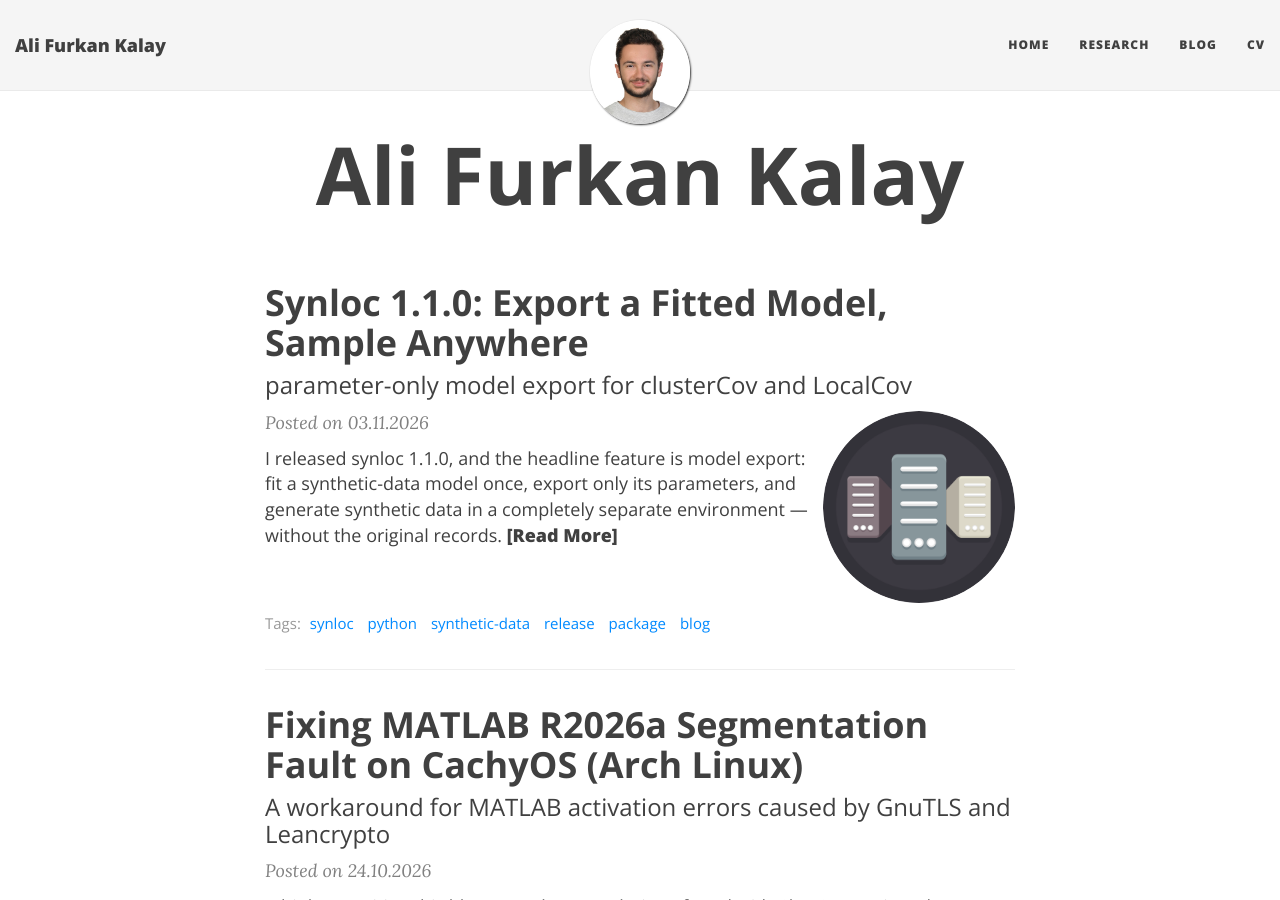
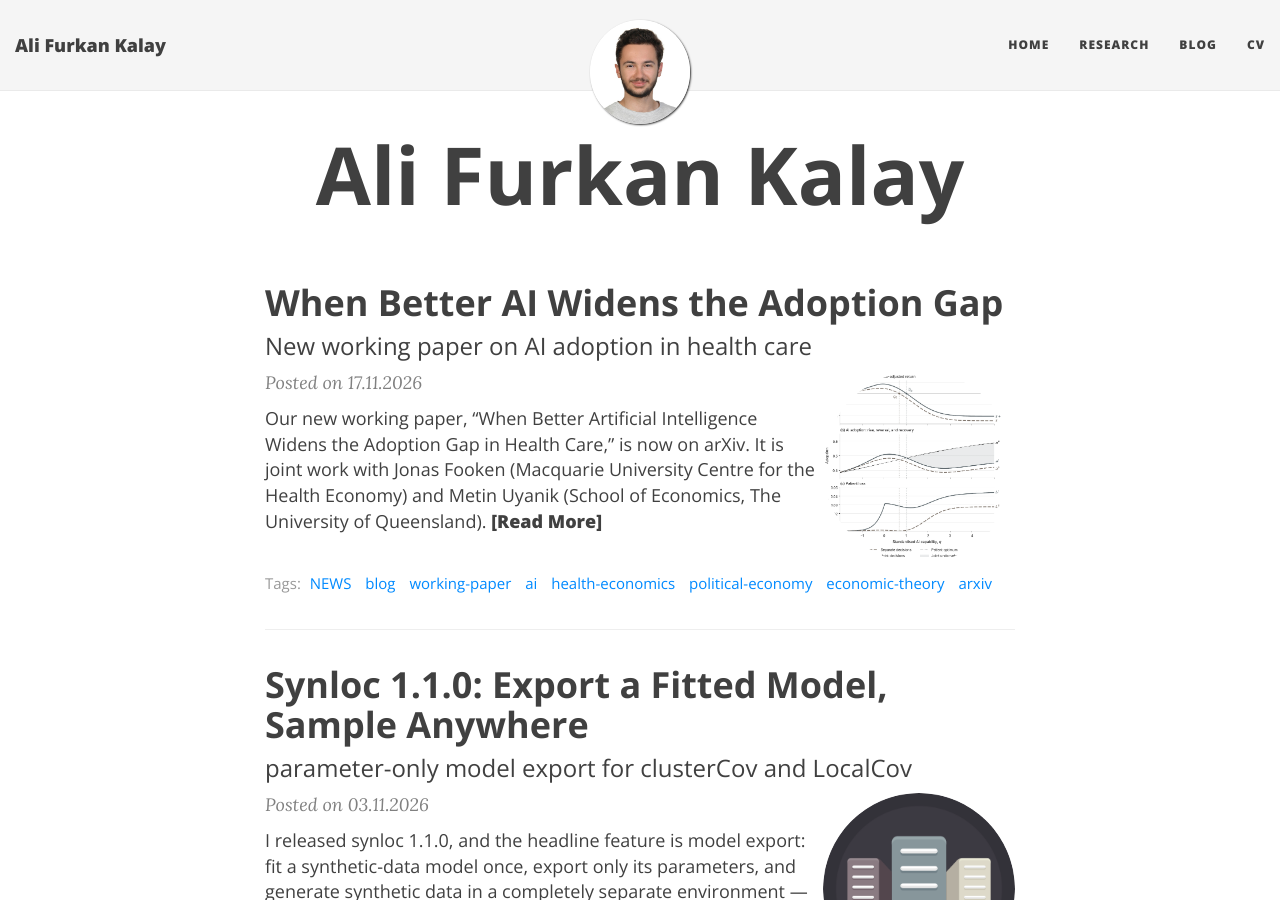
Before and after one commit to alfurka/alfurka.github.io, a Jekyll site: the page built from blog/index.html, in a window 1280 px wide and 900 px high. Built offline with Jekyll 4.4.1, drawn with Linux system fonts in a browser that asks for light colours; nearby versions of some CDN libraries; the list of posts is cut into pages by our own code; part of the change alters nothing that is shown; some of the changed text lies outside the part shown.

Commit message:
Add arXiv working paper on AI adoption gap in health care to research page, CV and blog

```diff
--- /dev/null
+++ b/_posts/2026-11-17-when-better-ai-widens-adoption-gap-healthcare.md
@@ -0,0 +1,50 @@
+---
+layout: post
+title: "When Better AI Widens the Adoption Gap"
+subtitle: "New working paper on AI adoption in health care"
+date: 2026-11-17
+tags: [NEWS, blog, working-paper, ai, health-economics, political-economy, economic-theory, arxiv]
+image: /img/ai-adoption-gap-figure1.webp
+---
+
+Our new working paper, [**"When Better Artificial Intelligence Widens the Adoption Gap in Health Care,"**](https://arxiv.org/abs/2611.20561) is now on arXiv. It is joint work with [Jonas Fooken](https://researchers.mq.edu.au/en/persons/jonas-fooken/) (Macquarie University Centre for the Health Economy) and [Metin Uyanik](https://sites.google.com/view/metinuyanik) (School of Economics, The University of Queensland).
+
+The motivating puzzle is simple: in health care, you might expect better artificial intelligence to make adoption easier. Yet provider groups often welcome AI tools that help them do their work while resisting tools that can perform services autonomously without a paid human review. Under fee-for-service payment, for instance, assisting with image preparation or measurements lowers a clinician's cost while leaving the billed interpretation intact, whereas autonomous interpretation can replace the billed service altogether.
+
+In the paper, we build a political-economy model of how provider influence shapes two policy decisions:
+1. **Adoption ($a \in [0, 1]$):** the share of cases in which a payer switches coverage to care using AI.
+2. **Review requirements ($h \ge 0$):** the expected number of paid professional reviews that must accompany AI when it is used in clinical care.
+
+### From support to opposition
+
+Using a task-based microfoundation, we track how provider gains change as AI capability ($q$) improves. At lower capability, AI mainly assists with component tasks, generating cost savings $B(q)$ for providers while leaving paid reviews unchanged. At higher capability, AI begins to support autonomous use that displaces paid reviews $x(q)$, each of which earns the provider a margin $\theta > 0$.
+
+Provider gain per adopted case is therefore:
+
+$$
+s(q) = B(q) - \theta x(q).
+$$
+
+As long as the marginal assistance saving per displaced review exceeds the review margin, provider gains increase with AI capability. Once further improvements displace more review income than they add in savings, provider gains turn downward. If eventual lost review income exceeds full assistance savings, providers switch from supporting adoption to opposing it once AI crosses a capability threshold $q_0$. Panel (a) of the figure below shows this rise and fall.
+
+This creates a clear selection effect across technologies: opposition begins earlier for AI that displaces more paid reviews, and later for assistive AI that yields larger provider cost savings or has a wider capability gap between assistance and autonomy.
+
+### Why better AI can widen the adoption gap
+
+Following Grossman and Helpman (1994), we consider a payer or policymaker who weighs provider gains against patient value when choosing policy under two institutional setups:
+
+- **Separate decisions:** An independent body sets the review requirement at the patient optimum, while the influenced policymaker controls adoption. Once providers oppose sufficiently capable AI ($q > q_0$), their opposition leads to **under-adoption** relative to what patients would choose. Crucially, each further improvement in AI capability displaces more review income than it saves, so **the marginal patient value forgone grows as AI improves**.
+- **Joint decisions:** When the influenced policymaker controls both adoption and review requirements, it can keep providers on board by mandating **excess reviews** above the patient optimum. Requiring paid reviews alongside AI compensates providers for displaced income and expands adoption, delaying under-adoption, but patients end up paying for reviews they would not choose to buy across every adopted case. In our quadratic patient-value example, setting review requirements independently at the patient optimum produces smaller total patient losses unless under-adoption is severe.
+
+![Figure 1 from the paper: provider gain, AI adoption and patient losses as AI capability improves.](/img/ai-adoption-gap-figure1.webp)
+*Figure 1 (from the paper): (a) provider gain per adopted case, (b) adoption under separate and joint decisions relative to the patient optimum, and (c) patient losses, as standardised AI capability $q$ rises. Dotted vertical lines mark the onset of under-adoption under separate ($q_0$) and joint ($\widetilde{q}_0$) decisions.*
+
+In panel (b), adoption rises with capability at first, then reverses once providers turn against the technology, and only partly recovers, so the gap to the patient optimum keeps widening. Panel (c) shows that separate decisions leave patients better off than joint decisions at every capability level in this example.
+
+### Payment rules matter
+
+A central implication of the model is that resistance to autonomous AI is tied directly to how providers are paid. When providers are paid per review ($\theta > 0$), autonomous AI threatens review margins and triggers opposition or excess review mandates. When providers are salaried or paid a fixed amount per case, replacing a review does not take away a per-review fee. Under fixed per-case payment, provider influence instead pushes review requirements below the patient optimum.
+
+More broadly, evaluating AI policy in health care requires looking at both **whether AI is covered** and **what review requirements are attached to it**. Broad adoption does not guarantee alignment with patient value if it comes bundled with mandatory reviews that patients would not otherwise buy.
+
+[arXiv](https://arxiv.org/abs/2611.20561) | [PDF](https://arxiv.org/pdf/2611.20561) | [DOI](https://doi.org/10.48550/arXiv.2611.20561)
--- a/research.md
+++ b/research.md
@@ -14,6 +14,7 @@ My research interests span health economics and theoretical/applied econometrics
 
 ### Working Paper
 
+- [When Better Artificial Intelligence Widens the Adoption Gap in Health Care](https://arxiv.org/abs/2611.20561) (2026). (with [Jonas Fooken](https://researchers.mq.edu.au/en/persons/jonas-fooken/) and [Metin Uyanik](https://sites.google.com/view/metinuyanik)) [[arXiv](https://arxiv.org/abs/2611.20561), [DOI](https://doi.org/10.48550/arXiv.2611.20561), [Blog Post](https://alfurka.github.io/2026-11-17-when-better-ai-widens-adoption-gap-healthcare/)]
 - [Bridging Language Barriers: The Impact of Large Language Models on Academic Writing](https://www.iza.org/publications/dp/18215/bridging-language-barriers-the-impact-of-large-language-models-on-academic-writing) (with `Burak Dalaman` and [Nathan Kettlewell](https://sites.google.com/site/nrkettlewell/)) [*Reject & Resubmit @ Journal of Information Technology*, [SSRN](https://papers.ssrn.com/sol3/papers.cfm?abstract_id=5656465)]
 - Social Interactions in the Demand for Private Health Insurance: Evidence from Linked Employer-Employee Data. ([Alicia N. Rambaldi](https://www.aliciarambaldi.net/) and [Chris Rose](https://sites.google.com/site/christiernrose/))
 - [Linked Administrative Data and Estimating the Marginal Willingness to Pay for Amenities](https://iariw.org/wp-content/uploads/2024/08/4B-2Rambaldi.pdf) (2024). ([Alicia N. Rambaldi](https://www.aliciarambaldi.net/) and [James Hansen](https://sites.google.com/site/jamesfrhansen/home))
```
Also changed, not shown: img/ai-adoption-gap-figure1.webp (added), 3 other files.
